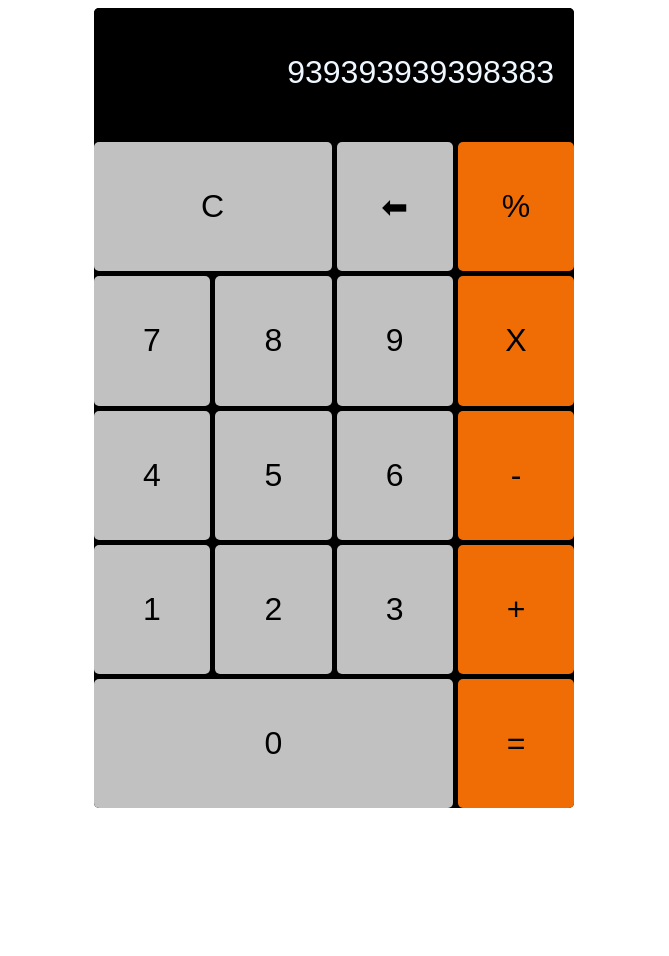
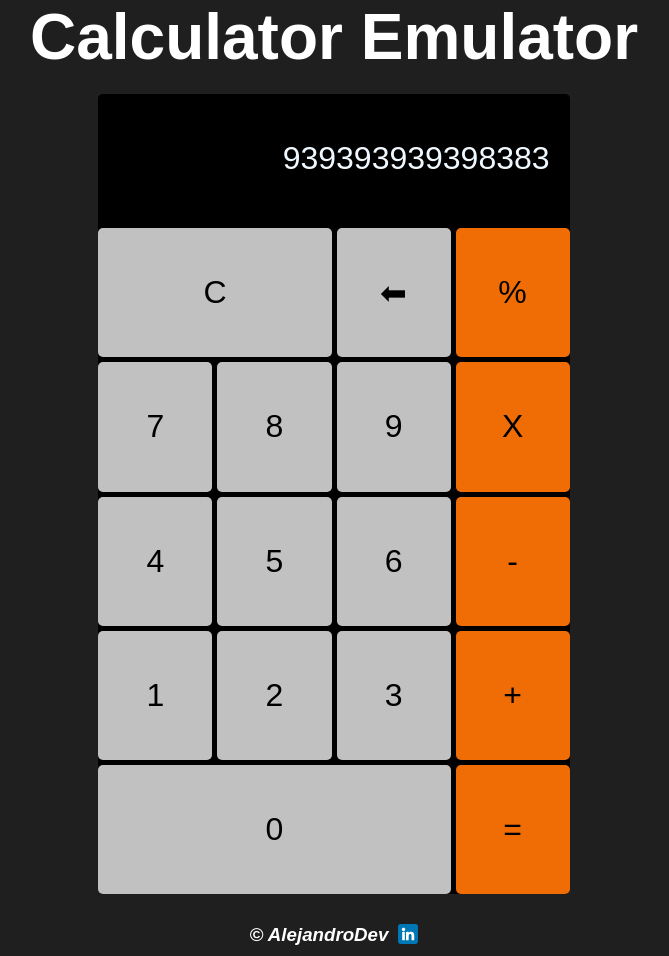
Before and after one commit to alecanonm/calculator, a plain HTML site: page index.html in a window 1280 px wide. Shown: the whole page, without its empty margins (306-975 px from the left). Before the commit the page ends 816 px from the top, so only its background shows below. Drawn offline with Linux system fonts and the light colour scheme.

Commit message:
enhancing the display and adding footer and header

```diff
--- a/index.html
+++ b/index.html
@@ -7,6 +7,10 @@
     <title>Calculator</title>
   </head>
   <body>
+    <header>
+      <h1>Calculator Emulator </h1>
+    </header>
+    <main>
     <section class="calculator">
       <summary class="screen">939393939398383</summary>
       <div class="clean">C</div>
@@ -26,7 +30,9 @@
       <div class="operators">+</div>
       <div class="number-0">0</div>
       <div class="operators">=</div>
+      </main>
     </section>
+    <footer><section><h3><i> © AlejandroDev</i></h3><img src="./linkedin.svg" width="20" height="20" alt="linkedin"></section></footer>
   </body>
   <script src="./index.js"></script>
 </html>
--- a/styles.css
+++ b/styles.css
@@ -1,17 +1,25 @@
 * {
   box-sizing: border-box;
+  margin: 0;
+  padding: 0;
 }
 
 html {
   font-family: sans-serif;
-  margin: 0;
-  padding: 0;
+  background: #000000e0;
 }
 
-body {
+main {
   display: flex;
-  justify-content: center;
-  height: 100vh;
+  flex-direction: column;
+  align-items: center;
+  margin: 20px;
+}
+
+h1 {
+  color: #fff;
+  font-size: 4em;
+  text-align: center;
 }
 
 .calculator {
@@ -22,6 +30,7 @@ body {
   border-radius: 5px;
   background: #000;
   min-width: 38%;
+  height: 100vh;
   grid-template-columns: repeat(4, 1fr);
   grid-template-rows: repeat(6, 1fr);
 }
@@ -60,8 +69,16 @@ div {
   grid-column-end: 4;
 }
 
+footer > section {
+  color: #fff;
+  display: flex;
+  justify-content: center;
+  gap: 10px;
+  padding: 10px;
+}
+
 @media (width < 750px) {
   .calculator {
-    min-width: 100vw;
+    min-width: 100%;
   }
 }
```
Also changed, not shown: linkedin.svg (added).
